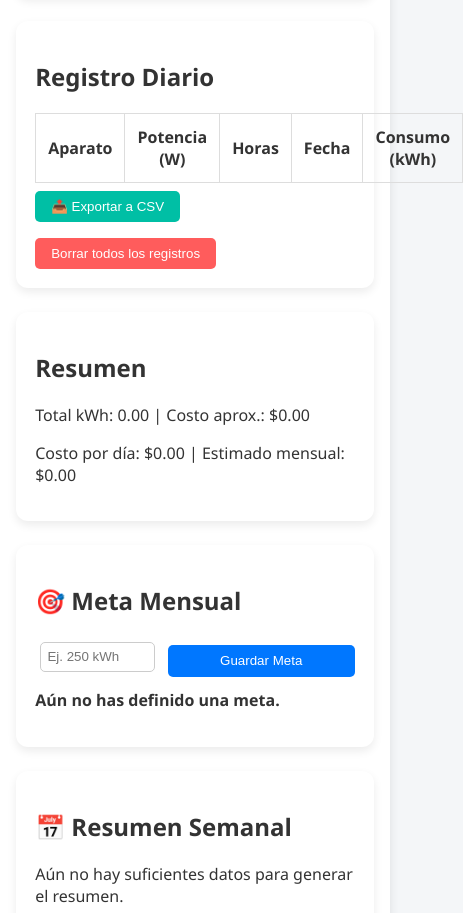
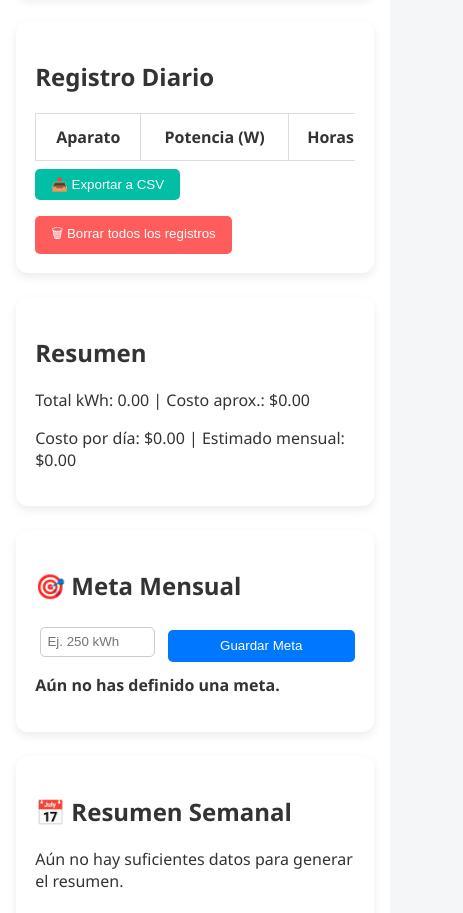
Before and after one commit to Edgar312/Energ-a-mensual, a plain HTML site: page index.html in a window 390 px wide. Shown: the part 792-1705 px from the top of the page, 463 px wide, since content can reach past the window. Drawn offline with nearby package versions, Linux system fonts and the light colour scheme.

Commit message:
responsive-corregido

```diff
--- a/index.html
+++ b/index.html
@@ -54,6 +54,7 @@
 
     <section id="registros" class="tarjeta">
   <h2>Registro Diario</h2>
+  <div class="tabla-scroll">
     <table id="tabla-registros">
       <thead>
         <tr>
@@ -66,9 +67,11 @@
       </thead>
       <tbody></tbody>
     </table>
-      <button id="exportar-csv">📤 Exportar a CSV</button>
-      <button id="borrar-todo">Borrar todos los registros</button>
+  </div>
+  <button id="exportar-csv">📥 Exportar a CSV</button>
+  <button id="borrar-todo">🗑 Borrar todos los registros</button>
 </section>
+
 
     <section id="resumen" class="tarjeta">
       <h2>Resumen</h2>
--- a/styles.css
+++ b/styles.css
@@ -394,3 +394,13 @@ body.dark-mode #top-aparatos li {
 body.dark-mode #estado-meta {
   color: #ffb74d;
 }
+
+.tabla-scroll {
+  overflow-x: auto;
+  width: 100%;
+}
+
+.tabla-scroll table {
+  min-width: 600px;
+  border-collapse: collapse;
+}
```
Lines whose indentation alone changed are shown as unchanged.
